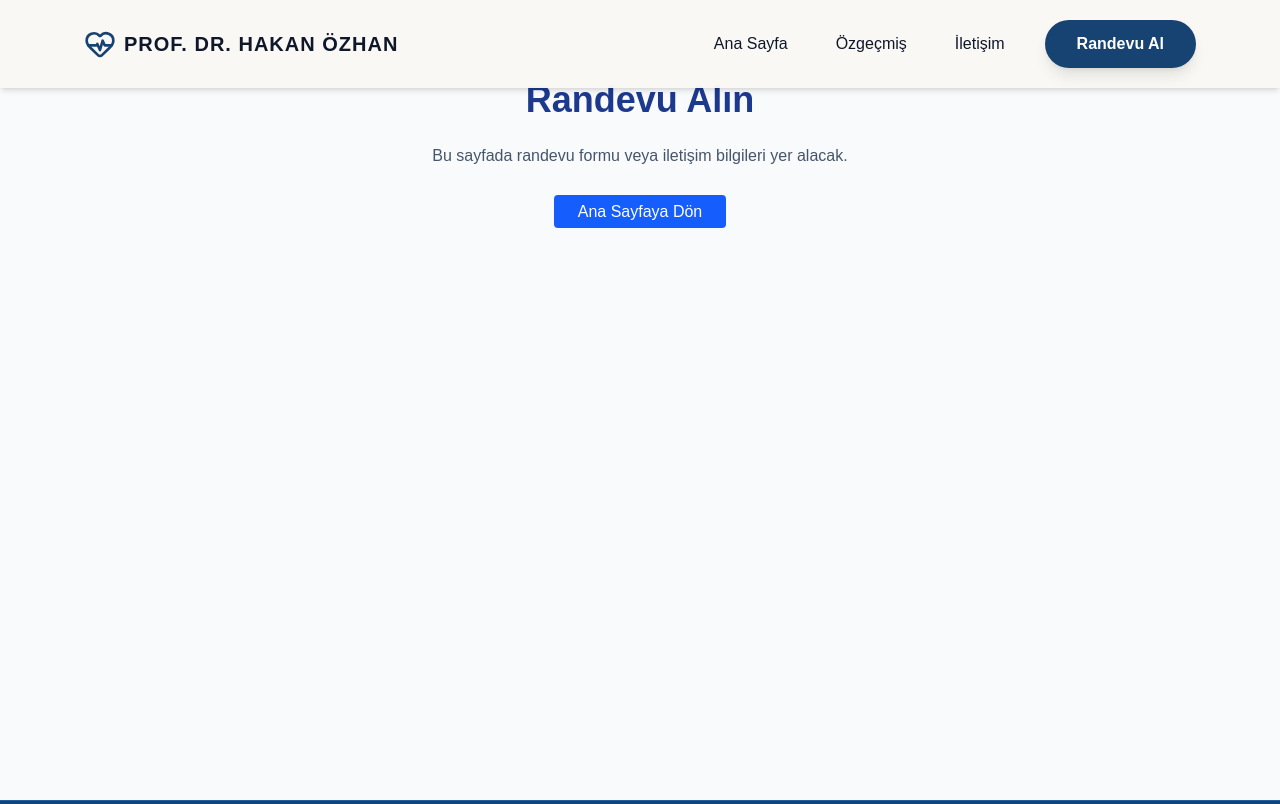
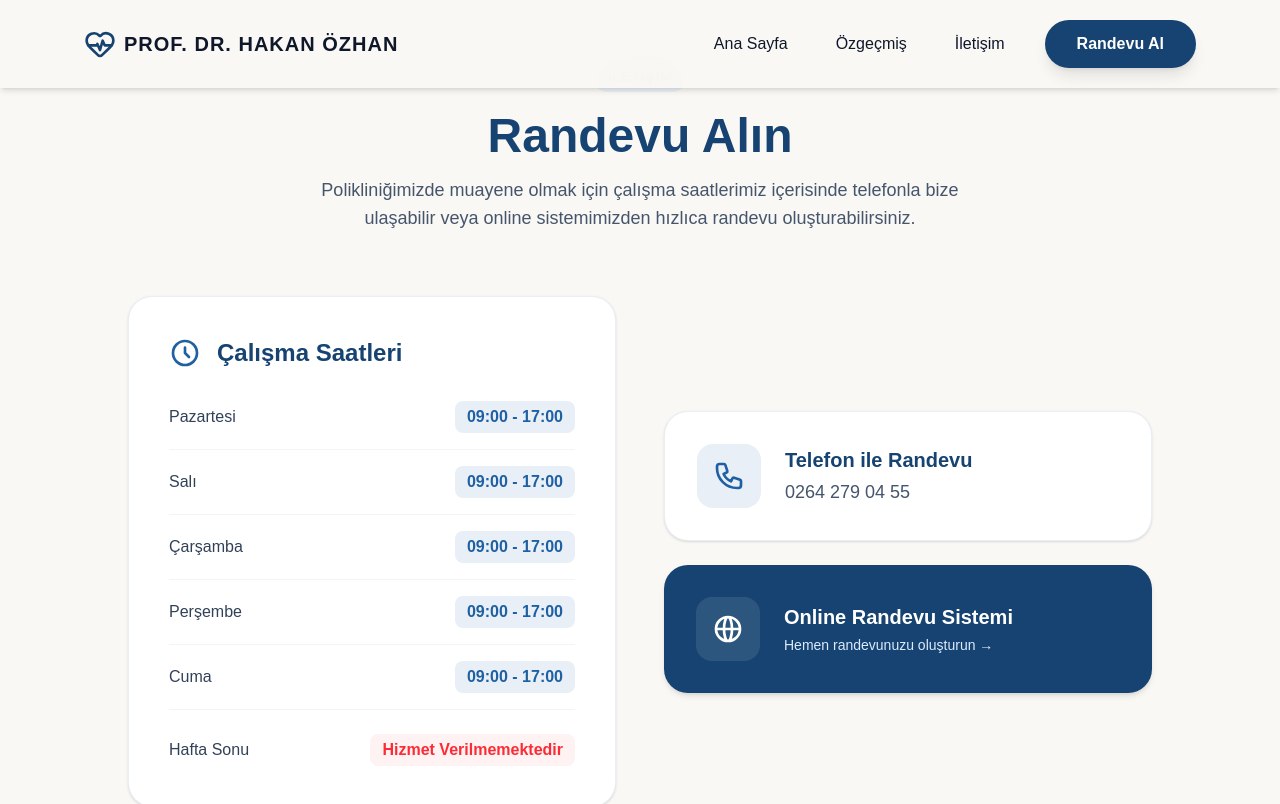
Before and after one commit to elifozhan1/Personal-Website, a Next.js app: page /randevu in a window 1280 px wide. Shown: the top 804 px of the page. Built offline with nearby package versions, Linux system fonts and the light colour scheme.

Commit message:
randevu sayfası güncellendi

```diff
--- a/src/app/randevu/page.tsx
+++ b/src/app/randevu/page.tsx
@@ -2,15 +2,101 @@ import Link from 'next/link';
 
 export default function RandevuSayfasi() {
   return (
-    <main className="min-h-screen bg-slate-50 py-20 px-6">
-      <div className="max-w-4xl mx-auto text-center">
-        <h1 className="text-4xl font-bold text-blue-900 mb-6">Randevu Alın</h1>
-        <p className="text-slate-600 mb-8">Bu sayfada randevu formu veya iletişim bilgileri yer alacak.</p>
+    <main className="min-h-screen bg-[#faf8f4] py-16 px-4">
+      <div className="max-w-5xl mx-auto">
 
-        {/* Ana sayfaya dönmek için bir buton */}
-        <Link href="/" className="px-6 py-2 bg-blue-600 text-white rounded hover:bg-blue-700 transition">
-          Ana Sayfaya Dön
-        </Link>
+        {/* Üst Başlık Kısmı */}
+        <div className="text-center mb-16">
+          <span className="text-sm font-bold tracking-wider text-[#1f60a2] uppercase bg-[#e9eff6] px-4 py-2 rounded-full">
+            İletişim
+          </span>
+          <h1 className="text-4xl md:text-5xl font-extrabold text-[#164371] mt-6 mb-4">
+            Randevu Alın
+          </h1>
+          <p className="text-lg text-slate-600 max-w-2xl mx-auto">
+            Polikliniğimizde muayene olmak için çalışma saatlerimiz içerisinde telefonla bize ulaşabilir veya online sistemimizden hızlıca randevu oluşturabilirsiniz.
+          </p>
+        </div>
+
+        {/* Ana İçerik: İki Kolonlu Grid */}
+        <div className="grid grid-cols-1 lg:grid-cols-2 gap-8 lg:gap-12">
+
+          {/* SOL KOLON: Çalışma Saatleri */}
+          <div className="bg-white p-8 md:p-10 rounded-3xl shadow-sm border border-[#1f60a2]/10">
+            <div className="flex items-center mb-8">
+              <svg className="w-8 h-8 text-[#1f60a2] mr-4" fill="none" stroke="currentColor" viewBox="0 0 24 24" strokeWidth="2">
+                <path strokeLinecap="round" strokeLinejoin="round" d="M12 8v4l3 3m6-3a9 9 0 11-18 0 9 9 0 0118 0z" />
+              </svg>
+              <h2 className="text-2xl font-bold text-[#164371]">Çalışma Saatleri</h2>
+            </div>
+
+            <ul className="space-y-4">
+              {['Pazartesi', 'Salı', 'Çarşamba', 'Perşembe', 'Cuma'].map((gun, i) => (
+                <li key={i} className="flex justify-between items-center pb-4 border-b border-slate-100">
+                  <span className="font-medium text-slate-700">{gun}</span>
+                  <span className="text-[#1f60a2] font-semibold bg-[#e9eff6] px-3 py-1 rounded-lg">09:00 - 17:00</span>
+                </li>
+              ))}
+              <li className="flex justify-between items-center pt-2">
+                <span className="font-medium text-slate-700">Hafta Sonu</span>
+                <span className="text-red-500 font-semibold bg-red-50 px-3 py-1 rounded-lg">Hizmet Verilmemektedir</span>
+              </li>
+            </ul>
+          </div>
+
+          {/* SAĞ KOLON: Butonlar */}
+          <div className="flex flex-col gap-6 justify-center">
+
+            {/* Telefon Butonu */}
+            <a
+              href="tel:0264 279 04 55" // Buraya gerçek telefon numarasını yazın (örn: tel:+902120000000)
+              className="group flex items-center p-6 md:p-8 bg-white rounded-3xl shadow-sm border border-[#1f60a2]/10 hover:shadow-lg hover:-translate-y-1 transition-all duration-300"
+            >
+              <div className="w-16 h-16 bg-[#e9eff6] rounded-2xl flex items-center justify-center text-[#1f60a2] mr-6 group-hover:scale-110 transition-transform">
+                <svg className="w-8 h-8" fill="none" stroke="currentColor" viewBox="0 0 24 24" strokeWidth="2">
+                  <path strokeLinecap="round" strokeLinejoin="round" d="M3 5a2 2 0 012-2h3.28a1 1 0 01.948.684l1.498 4.493a1 1 0 01-.502 1.21l-2.257 1.13a11.042 11.042 0 005.516 5.516l1.13-2.257a1 1 0 011.21-.502l4.493 1.498a1 1 0 01.684.949V19a2 2 0 01-2 2h-1C9.716 21 3 14.284 3 6V5z" />
+                </svg>
+              </div>
+              <div>
+                <h3 className="text-xl font-bold text-[#164371] mb-1">Telefon ile Randevu</h3>
+                <p className="text-slate-600 font-medium text-lg">0264 279 04 55</p>
+              </div>
+            </a>
+
+            {/* Online Randevu Butonu */}
+            <a
+              href="http://78.189.159.185/webrandevu/Giris.aspx"
+              target="_blank"
+              rel="noopener noreferrer"
+              className="group flex items-center p-6 md:p-8 bg-[#164371] rounded-3xl shadow-md hover:bg-[#1f60a2] hover:shadow-xl hover:-translate-y-1 transition-all duration-300"
+            >
+              <div className="w-16 h-16 bg-white/10 rounded-2xl flex items-center justify-center text-white mr-6 group-hover:scale-110 transition-transform">
+                <svg className="w-8 h-8" fill="none" stroke="currentColor" viewBox="0 0 24 24" strokeWidth="2">
+                  <path strokeLinecap="round" strokeLinejoin="round" d="M21 12a9 9 0 01-9 9m9-9a9 9 0 00-9-9m9 9H3m9 9a9 9 0 01-9-9m9 9c1.657 0 3-4.03 3-9s-1.343-9-3-9m0 18c-1.657 0-3-4.03-3-9s1.343-9 3-9m-9 9a9 9 0 019-9" />
+                </svg>
+              </div>
+              <div>
+                <h3 className="text-xl font-bold text-white mb-1">Online Randevu Sistemi</h3>
+                <p className="text-blue-100 text-sm">Hemen randevunuzu oluşturun →</p>
+              </div>
+            </a>
+
+          </div>
+        </div>
+
+        {/* Ana Sayfaya Dön Linki */}
+        <div className="mt-16 text-center">
+          <Link
+            href="/"
+            className="inline-flex items-center text-[#1f60a2] font-semibold hover:text-[#164371] transition-colors"
+          >
+            <svg className="w-5 h-5 mr-2" fill="none" stroke="currentColor" viewBox="0 0 24 24" strokeWidth="2">
+              <path strokeLinecap="round" strokeLinejoin="round" d="M10 19l-7-7m0 0l7-7m-7 7h18" />
+            </svg>
+            Anasayfaya Dön
+          </Link>
+        </div>
+
       </div>
     </main>
   );
```
